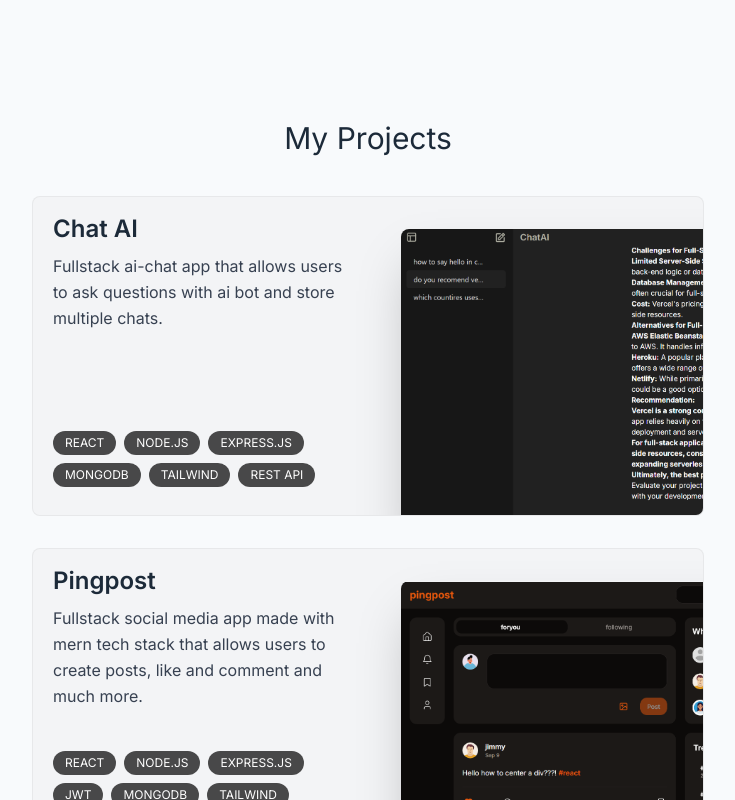
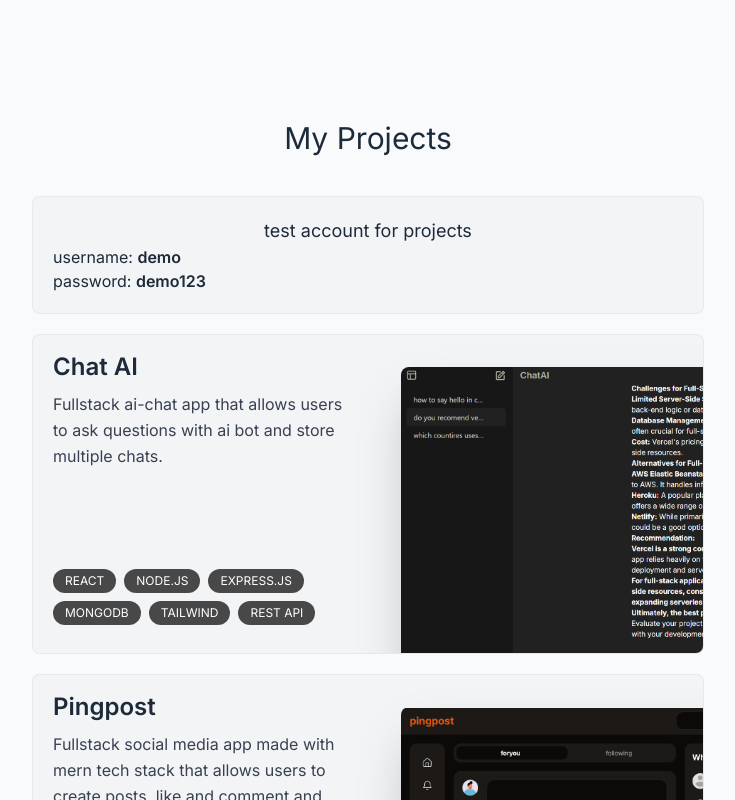
Before and after one commit to poteznyszymon/portfolio, a Next.js app: page / in a window 1280 px wide. Shown: the part 1060-1860 px from the top of the page, without its empty margins (272-1007 px from the left). Built offline with nearby package versions, Linux system fonts and the light colour scheme.

Commit message:
added project link

```diff
--- a/components/Project.tsx
+++ b/components/Project.tsx
@@ -7,7 +7,13 @@ import { useRef } from "react";
 
 type ProjectProps = (typeof projectsData)[number];
 
-const Project = ({ title, description, tags, imageUrl }: ProjectProps) => {
+const Project = ({
+  title,
+  description,
+  tags,
+  imageUrl,
+  link,
+}: ProjectProps) => {
   const ref = useRef<HTMLDivElement>(null);
   const { scrollYProgress } = useScroll({
     target: ref,
@@ -26,10 +32,7 @@ const Project = ({ title, description, tags, imageUrl }: ProjectProps) => {
       }}
       className="mb-5 sm:mb-8 last:mb-0 "
     >
-      <a
-        href="https://github.com/poteznyszymon?tab=repositories"
-        target="_blank"
-      >
+      <a href={link} target="_blank">
         <section className="group max-w-2xl relative rounded-lg sm:h-[20rem] border-black/5 border bg-gray-100 mx-10 md:mx-auto overflow-hidden">
           <div className="flex flex-col sm:max-w-[50%] h-full pt-8 sm:pt-4 px-5 pb-8 sm:pb-7">
             <h2 className="text-2xl font-semibold">{title}</h2>
--- a/components/Projects.tsx
+++ b/components/Projects.tsx
@@ -15,7 +15,7 @@ const Projects = () => {
     <div
       ref={ref}
       id="projects"
-      className="w-full m-auto max-w-5xl mb-32  bg-transparent scroll-m-32"
+      className="w-full m-auto max-w-5xl mb-32  bg-transparent scroll-m-32 space-y-5"
     >
       <motion.h1
         variants={fadeInAnimationsVariants}
@@ -26,6 +26,23 @@ const Projects = () => {
       >
         My Projects
       </motion.h1>
+      <motion.div
+        variants={fadeInAnimationsVariants}
+        initial="initial"
+        whileInView="animate"
+        viewport={{ once: true }}
+        className="bg-gray-100 mx-auto max-w-2xl w-full p-5 rounded-lg border-black/5 border"
+      >
+        <p className="text-center text-lg">test account for projects</p>
+        <div>
+          <p>
+            username: <span className="font-semibold">demo</span>
+          </p>
+          <p>
+            password: <span className="font-semibold">demo123</span>
+          </p>
+        </div>
+      </motion.div>
       {projectsData.map((project, index) => (
         <React.Fragment key={index}>
           <Project {...project} />
--- a/lib/data.ts
+++ b/lib/data.ts
@@ -23,6 +23,7 @@ export const links = [
 
 export const projectsData = [
   {
+    link: "https://github.com/poteznyszymon/fullstack-chatgpt-clone",
     title: "Chat AI",
     description:
       "Fullstack ai-chat app that allows users to ask questions with ai bot and store multiple chats.",
@@ -30,6 +31,7 @@ export const projectsData = [
     imageUrl: chatGPTClone,
   },
   {
+    link: "https://pingpost-fullstack.onrender.com/",
     title: "Pingpost",
     description:
       "Fullstack social media app made with mern tech stack that allows users to create posts, like and comment and much more.",
@@ -45,6 +47,7 @@ export const projectsData = [
     imageUrl: pingpost,
   },
   {
+    link: "",
     title: "In progress...",
     description:
       "Lorem ipsum dolor sit amet, consectetur adipiscing elit. Nam ornare leo in odio ultricies pulvinar. Maecenas magna ante, bibendum sed pellentesque",
```
